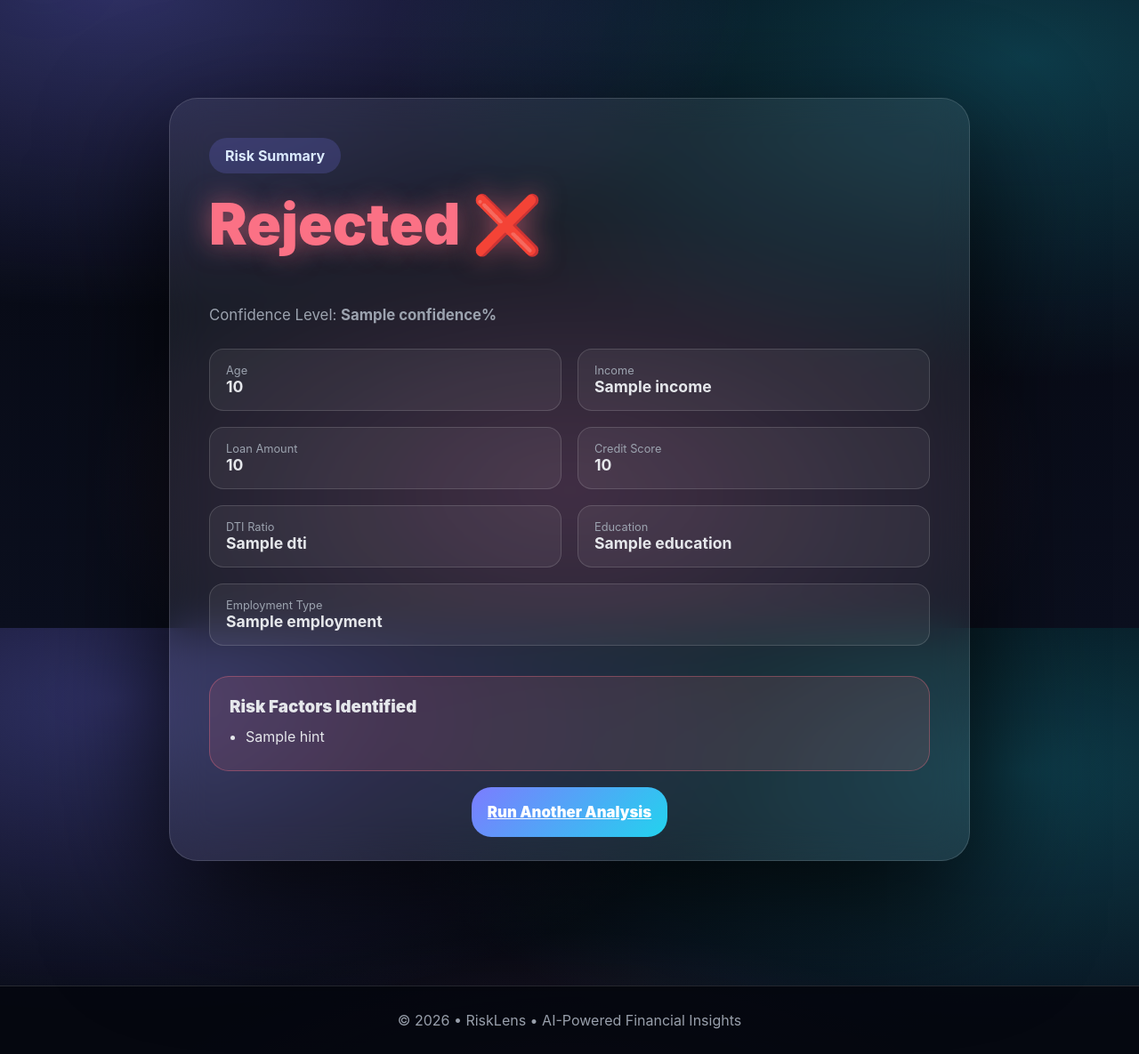
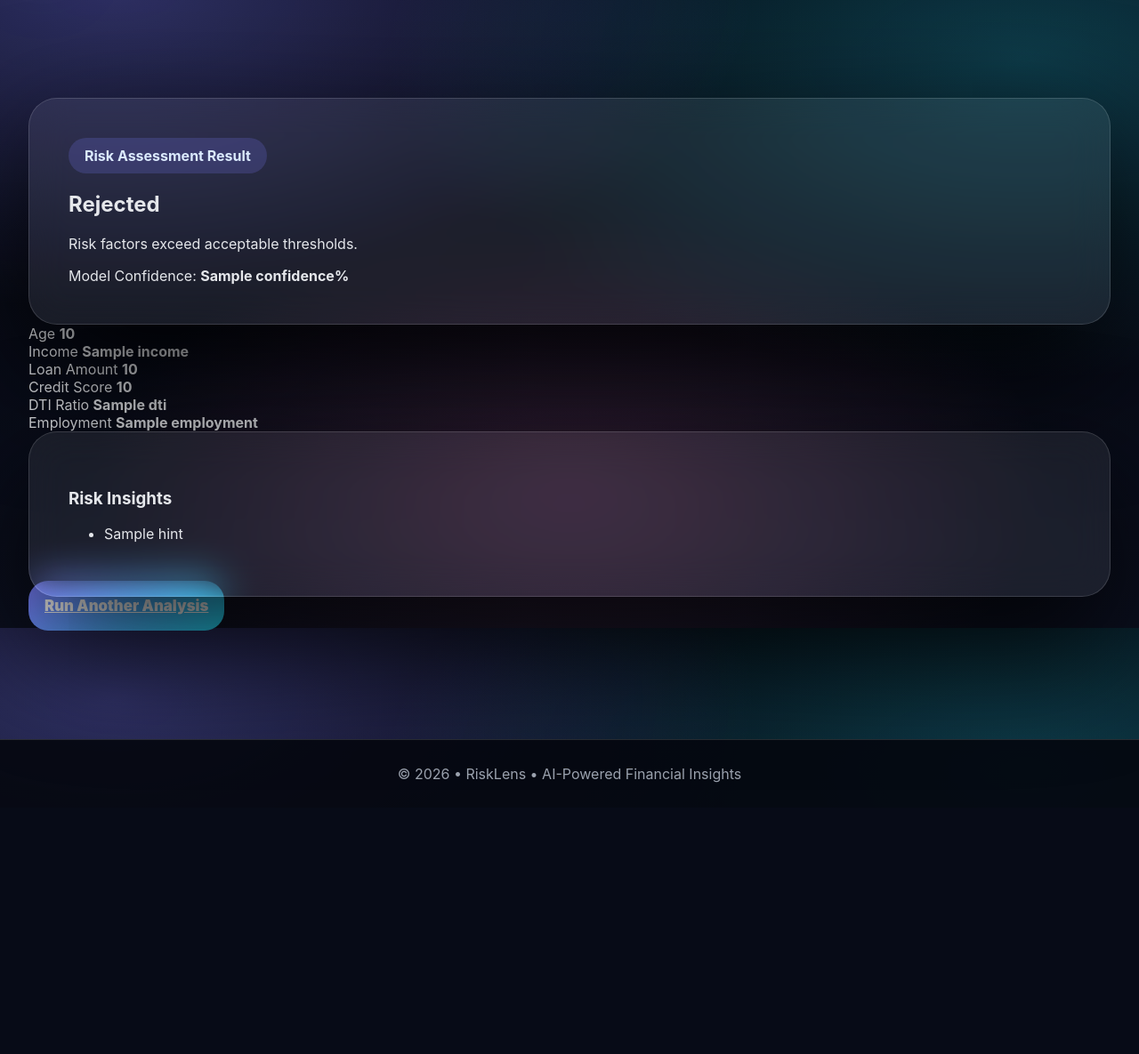
Before and after one commit to Haril2766/Loan-Default-ML, a Flask app: template templates/result.html in a window 1280 px wide. Shown: the part 94-1279 px from the top of the page at 89% size. After the commit the page ends 974 px from the top, so only its background shows below. Run offline with Flask 3, Linux system fonts and the light colour scheme; the template is opened without the code that fills it: most values are stand-ins (such as "Sample title", 1, 10 or a date in 2020).

Commit message:
Update result.html

```diff
--- a/templates/result.html
+++ b/templates/result.html
@@ -5,42 +5,69 @@
 <section class="heroWrap">
   <div class="container">
 
-    <div class="glassCard resultCard">
+    <!-- STATUS CARD -->
+    <div class="glassCard resultHero">
 
-      <!-- RESULT HEADER -->
-      <div class="resultHeader">
-        <span class="pill">Risk Summary</span>
+      <span class="pill">Risk Assessment Result</span>
 
       {% if "Approved" in status %}
-          <h1 class="resultTitle approved">Approved ✅</h1>
+        <h1 class="resultStatus approved">Approved</h1>
+        <p class="resultSub">This applicant meets the model’s approval criteria.</p>
       {% else %}
-          <h1 class="resultTitle rejected">Rejected ❌</h1>
+        <h1 class="resultStatus rejected">Rejected</h1>
+        <p class="resultSub">Risk factors exceed acceptable thresholds.</p>
       {% endif %}
 
       {% if confidence %}
-          <p class="confidence">
-            Confidence Level: <b>{{ confidence }}%</b>
-          </p>
+        <div class="confidenceBar">
+          <div class="confidenceFill" style="width: {{ confidence }}%"></div>
+        </div>
+        <div class="confidenceText">
+          Model Confidence: <b>{{ confidence }}%</b>
+        </div>
       {% endif %}
+
     </div>
 
-      <div class="divider"></div>
+    <!-- METRICS -->
+    <div class="resultMetrics">
 
-      <!-- DETAILS GRID -->
-      <div class="resultGrid">
-        <div class="kv"><span>Age</span><b>{{ age }}</b></div>
-        <div class="kv"><span>Income</span><b>{{ income }}</b></div>
-        <div class="kv"><span>Loan Amount</span><b>{{ loan_amount }}</b></div>
-        <div class="kv"><span>Credit Score</span><b>{{ credit_score }}</b></div>
-        <div class="kv"><span>DTI Ratio</span><b>{{ dti }}</b></div>
-        <div class="kv"><span>Education</span><b>{{ education }}</b></div>
-        <div class="kv wide"><span>Employment Type</span><b>{{ employment }}</b></div>
+      <div class="metric">
+        <span>Age</span>
+        <b>{{ age }}</b>
       </div>
 
-      <!-- RISK FACTORS -->
+      <div class="metric">
+        <span>Income</span>
+        <b>{{ income }}</b>
+      </div>
+
+      <div class="metric">
+        <span>Loan Amount</span>
+        <b>{{ loan_amount }}</b>
+      </div>
+
+      <div class="metric">
+        <span>Credit Score</span>
+        <b>{{ credit_score }}</b>
+      </div>
+
+      <div class="metric">
+        <span>DTI Ratio</span>
+        <b>{{ dti }}</b>
+      </div>
+
+      <div class="metric">
+        <span>Employment</span>
+        <b>{{ employment }}</b>
+      </div>
+
+    </div>
+
+    <!-- INSIGHTS -->
     {% if hints %}
-      <div class="riskBox">
-        <h3>Risk Factors Identified</h3>
+    <div class="glassCard insightCard">
+      <h3>Risk Insights</h3>
       <ul>
         {% for h in hints %}
           <li>{{ h }}</li>
@@ -49,11 +76,9 @@
     </div>
     {% endif %}
 
-      <!-- ACTION -->
-      <div class="resultActions">
-        <a href="/" class="btnGlow">Run Another Analysis</a>
-      </div>
-
+    <!-- CTA -->
+    <div class="resultCTA">
+      <a href="/" class="btnGlow btn-lg">Run Another Analysis</a>
     </div>
 
   </div>
```
Lines whose indentation alone changed are shown as unchanged.
